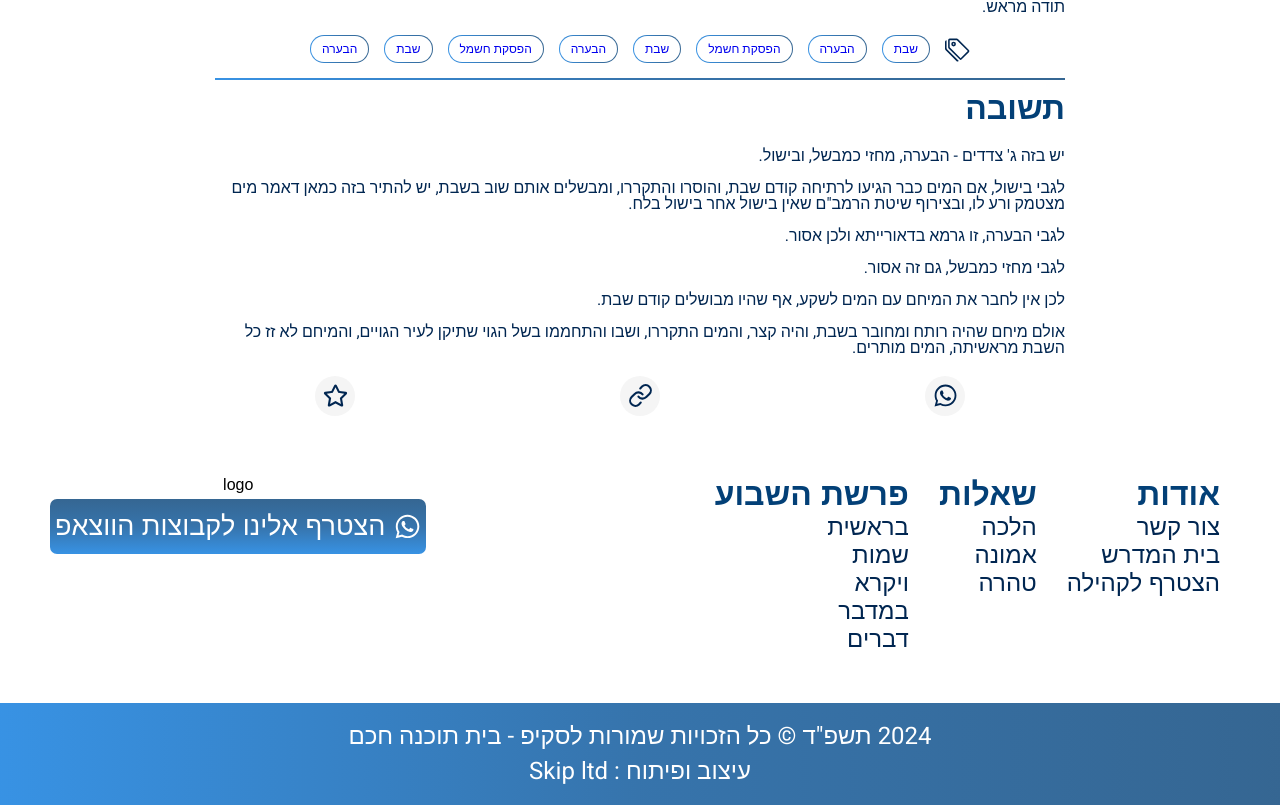
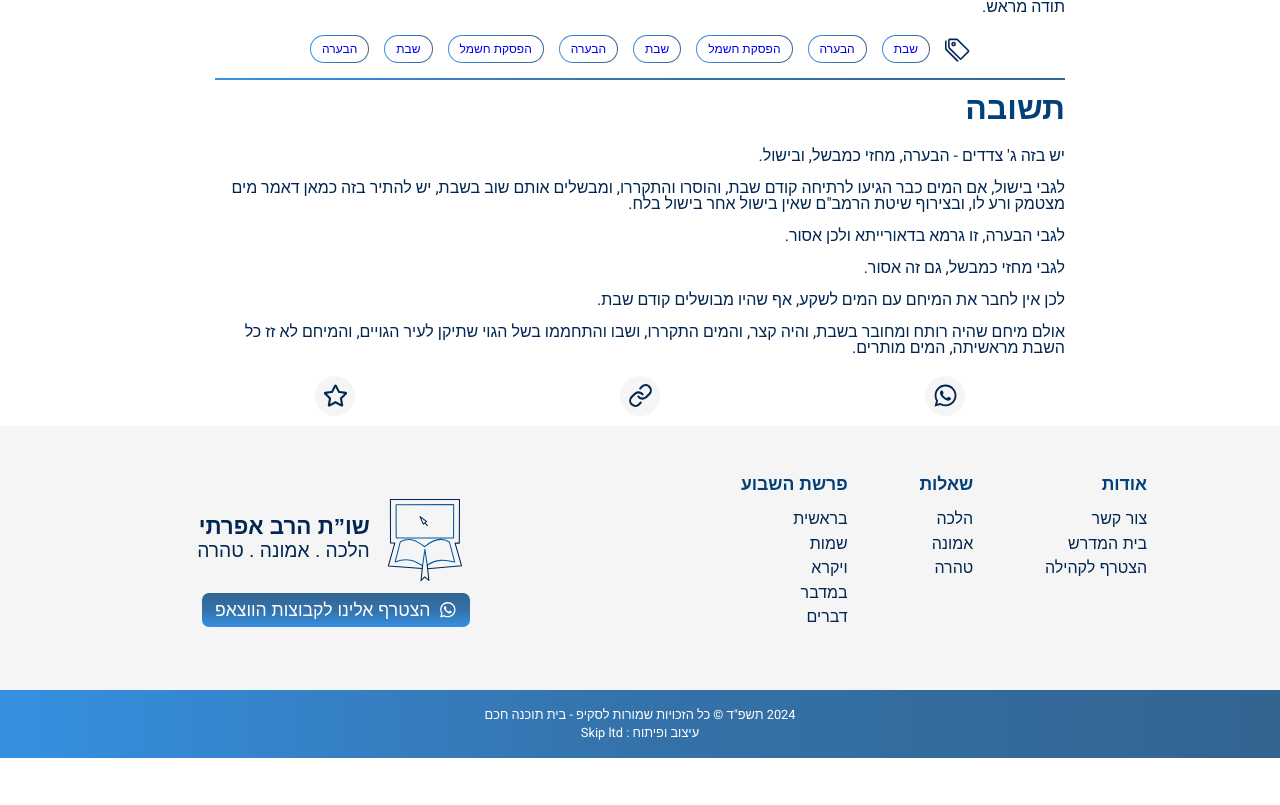
Before and after one commit to workin-efrati/main-website, a Next.js app: page /question/1 in a window 1280 px wide. Shown: the part 387-1192 px from the top of the page. After the commit the page ends 1145 px from the top, so only its background shows below. Built offline with nearby package versions, Linux system fonts and the light colour scheme; a web font is replaced by a local one.

Commit message:
fixing all bugs and style problam

```diff
--- a/app/page.jsx
+++ b/app/page.jsx
@@ -3,6 +3,8 @@ import { FaWhatsapp } from "react-icons/fa";
 import EventNav from "@/components/EventNav";
 import VideoSection from "@/components/VideoSection";
 import DailyHalacha from "@/components/DailyHalacha";
+import styles from "./page.module.scss"
+import Link from "next/link";
 export default function Home() {
 
   const homeNav = [
@@ -27,7 +29,7 @@ export default function Home() {
           <div className={styles.input}></div>
         </div>
         <div className={styles.homeNavContainer}>
-          {homeNav.map(nav => <a className={styles.nav} href={nav.herf}>{nav.text} </a>)}
+          {homeNav.map(nav => <Link className={styles.nav} href={nav.herf}>{nav.text} </Link>)}
         </div>
         <div className={styles.bgCover}></div>
         <a className={styles.goToWhatsApp} href="">הצטרף אלינו לקבוצת הוואצפ <FaWhatsapp /></a>
--- a/components/EventNav/index.jsx
+++ b/components/EventNav/index.jsx
@@ -1,13 +1,14 @@
 import styles from './style.module.scss'
 import { data } from './data';
+import Link from 'next/link';
 export default function EventNav({ }) {
   function ArticleContainer({ _id, title, content , href}) {
     return (
       <>
-        <a href={href} key={_id} className={styles.article}>
+        <Link href={href} key={_id} className={styles.article}>
           <h3>{title}</h3>
           {content && <p>{content}</p>}
-        </a>
+        </Link>
       </>
     )
   }
--- a/components/Footer/index.jsx
+++ b/components/Footer/index.jsx
@@ -3,7 +3,8 @@ import Link from "next/link";
 import styles from "./style.module.scss";
 import { abuot, questions, WeeklyPortion } from "./text.js";
 import JoinUs from "../JoinUs";
-
+import Image from "next/image";
+import logo from "./logo.svg"
 export default function Footer() {
   const RenderList = ({ items, title }) => (
     <div className={styles.renderList}>
@@ -21,10 +22,16 @@ export default function Footer() {
   );
 
   return (
-    <footer>
+    <footer className={styles.Footer}>
       <nav className={styles.container}>
         <div className={styles.logo}>
-          <div>logo</div>
+          <div className={styles.logoAndTitleContainer}>
+            <div className={styles.titleContainer}>
+            <h3>שו”ת הרב אפרתי</h3>
+            <p>הלכה . אמונה . טהרה</p>
+            </div>
+            <Image width={100} height={100} src={logo} alt="logo" />
+            </div>
           <JoinUs />
         </div>
         <div className={styles.containerList}>
@@ -33,7 +40,7 @@ export default function Footer() {
           <RenderList items={WeeklyPortion} title={"פרשת השבוע"} />
         </div>
       </nav>
-      <p className={styles.p}>
+      <p className={styles.rightsToUs}>
         2024 תשפ"ד © כל הזכויות שמורות לסקיפ - בית תוכנה חכם
         <br />
         עיצוב ופיתוח : Skip ltd
--- a/components/Footer/style.module.scss
+++ b/components/Footer/style.module.scss
@@ -1,17 +1,22 @@
 @import "../../app/vars.scss";
-
+.Footer{
+ background-color:
+ rgba(239, 239, 239, 0.59);
+}
   .container {
     display: flex;
     flex-direction: column;
-  justify-content: space-between;
-  padding: 10px;
+    justify-content: space-around;
+    padding: .6rem;
+    align-items: center;
     font-family: var(--font-bona);
 
     @media (width > $md) {
       flex-direction: row;
-    padding: 50px;
+      padding: 2rem;
     }
     .containerList {
+      padding: 1rem;
       @media (width > $md) {
         order: -1;
       }
@@ -19,22 +24,28 @@
   }
 
   .renderList {
+    ul{
+      padding: .8rem 0;
       li,
       h3 {
-    padding: 0 10px;
+        padding: .2rem 0;
         list-style-type: none;
+        &:hover{
+          text-decoration: underline;
+        }
+      }
     }
   }
 
   .title {
     font-family: 700;
-  font-size: 32px;
+    font-size: 1.1rem;
     color: #034077;
   }
   .link {
     text-decoration: none;
     font-family: 700;
-  font-size: 24px;
+    font-size: 1rem;
     color: #002651;
   }
 
@@ -42,21 +53,51 @@
     display: flex;
     justify-content: space-around;
   align-items: flex-start;
+  width: 100%;
+  max-width: 500px;
   gap: 10px;
 }
 
 .logo {
+  width: 100%;
+  max-width: 500px;
   display: flex;
   flex-direction: column;
   align-items: center;
   gap: 5px;
+  .logoAndTitleContainer{
+    display: flex;
+    justify-content: center;
+    align-items: center;
+    flex-direction: row-reverse;
+    gap: 5px;
+    .titleContainer{
+      display: flex;
+      flex-direction: column;
+      h3{
+        font-family: var(--font-bona);
+        color: #002651;
+        font-size: 1.4rem;
+        text-align: right;
+      }
+      p{
+        font-size: 1.2rem;
+        color: #002651;
+        text-align: center;
+      }
+    }
+    img{
+      width: 100px;
+      height: 100px;
+    }
+  }
 }
 
-.p {
+.rightsToUs {
   text-align: center;
   color: #ffffff;
   font-family: 400;
-  font-size: 24px;
+  font-size: .8rem;
   background: var(--blue-gradient);
   padding: 1rem 0;
 }
--- a/components/Header/HeaderMobile.jsx
+++ b/components/Header/HeaderMobile.jsx
@@ -10,6 +10,7 @@ import { FaTorah } from "react-icons/fa";
 import logo from "./logo.svg"
 import Image from 'next/image';
 import { navData } from './mobileNavData';
+import Link from 'next/link';
 export default function HeaderMobile() {
     const [menu, setMenu] = useState(false)
 
@@ -27,9 +28,9 @@ export default function HeaderMobile() {
                     <div className={styles.inputContainer}></div>
                     <div className={styles.navsContainer}>
                         {navData.qaNav.map((nav, index) => (
-                            <a key={"a" + index} href={nav.href}>
+                            <Link key={"a" + index} href={nav.href}>
                                 <p className={styles.bigIcon}> {nav.icon()}</p>
-                                <p className={styles.textOfIcon}> {nav.text}</p> </a>
+                                <p className={styles.textOfIcon}> {nav.text}</p> </Link>
                         ))}
                     </div>
                     <div className={styles.navsContainer}>
@@ -37,27 +38,27 @@ export default function HeaderMobile() {
                             <p className={styles.iconTorah}><FaChildren /></p>
                             <h4>פרשת לילדים</h4>
                             {navData.torahNav.map((p, index) => (
-                                <a key={"children" + index} href={p.href}>
+                                <Link key={"children" + index} href={p.href}>
                                     <p>{p.text}</p>
-                                </a>
+                                </Link>
                             ))}
                         </div>
                         <div className={styles.torahContainer}>
                             <p className={styles.iconTorah}><FaTorah /></p>
                             <h4>פרשת השבוע</h4>
                             {navData.torahNav.map((p, index) => (
-                                <a key={"adult" + index} href={p.href}>
+                                <Link key={"adult" + index} href={p.href}>
                                     <p>{p.text}</p>
-                                </a>
+                                </Link>
                             ))}
                         </div>
 
                     </div>
                     <div className={styles.mainNavsContainer}>
                         {navData.pageNav.map((p, index) => (
-                            <a key={"mainNavs" + index} href={p.href}>
+                            <Link key={"mainNavs" + index} href={p.href}>
                                 <p>{p.text}</p>
-                            </a>
+                            </Link>
                         ))}
                     </div>
                     <button className={styles.whatsappBtn}><SiWhatsapp /></button>
--- a/components/Header/index.jsx
+++ b/components/Header/index.jsx
@@ -1,13 +1,14 @@
 import styles from './styles.module.scss'
 import HeaderMobile from './HeaderMobile';
+import Link from 'next/link';
 
 export default function Header() {
     const navs = [
-        { text: "שאל את הרב", herf: "", },
-        { text: "שאלות ותשובות", herf: "", },
-        { text: "דרשות ומאמרים", herf: "", },
-        { text: "שיעורי וידאו", herf: "", },
-        { text: "ילדים ונוער", herf: "", },
+        { text: "שאל את הרב", href: "", },
+        { text: "שאלות ותשובות", href: "", },
+        { text: "דרשות ומאמרים", href: "", },
+        { text: "שיעורי וידאו", href: "", },
+        { text: "ילדים ונוער", href: "", },
     ]
     return (
         <>
@@ -15,7 +16,7 @@ export default function Header() {
             <header className={styles.header}>
                 <h1>לַמְּדֵנִי חֻקֶּךָ</h1>
                 <nav className={styles.navInHeader}>
-                    {navs.map((link, i) => (<a key={i + 1 + "a"} href={link.href}>{link.text}</a>))}
+                    {navs.map((link, i) => (<Link key={i + 1 + "a"} href={link.href}>{link.text}</Link>))}
                 </nav>
 
             </header>
--- a/components/Header/styles.module.scss
+++ b/components/Header/styles.module.scss
@@ -29,6 +29,7 @@
             color: #ffffff;
             padding: 2px;
             cursor: pointer;
+            text-decoration: none;
         }
 
         a:hover {
--- a/components/JoinUs/style.module.scss
+++ b/components/JoinUs/style.module.scss
@@ -5,23 +5,27 @@
   justify-content: center;
   align-items: center;
   gap: 9px;
-  min-width: 350px;
   font-family: 700;
-  font-size: 24px;
+  font-size: 1rem;
   color: #ffffff;
   background: linear-gradient(to top, rgba(6, 119, 221, 0.8), rgba(4, 81, 151, 0.8), rgba(3, 64, 119, 0.8));
   text-decoration: none;
   border-radius: 7px;
-  padding: 12px 5px;
+  padding: .4rem .8rem;
+  &:hover{
+    box-shadow: 0 0 6px 0 #000;
+  }
 }
 
 .logo {
-  font-size: 24px;
+  a{
+    font-size: 1.2rem;
+  }
 }
 
 @media (width > $md) {
-  .logo,
+  .logo a,
   .container {
-    font-size: 27px;
+    font-size: 1.1rem;
   }
 }
```
Also changed, not shown: components/QuestionNav/index.jsx (+4 -4 lines), components/VideoSection/index.jsx (+4 -3 lines), components/Footer/logo.svg (added). Lines whose indentation alone changed are shown as unchanged.
